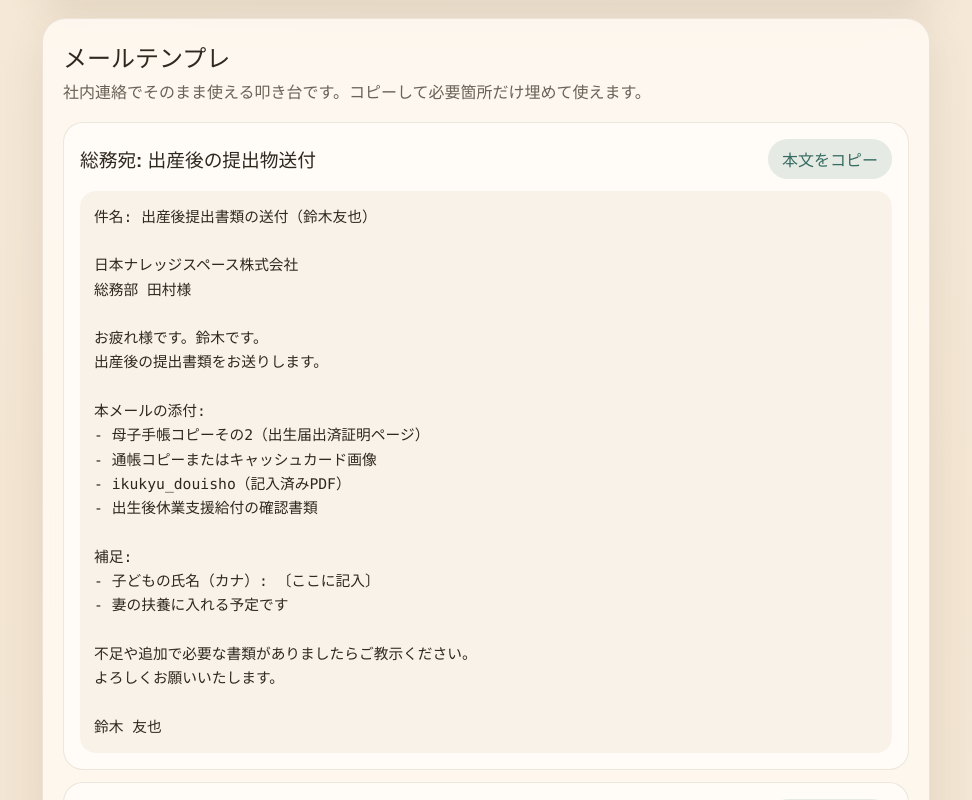
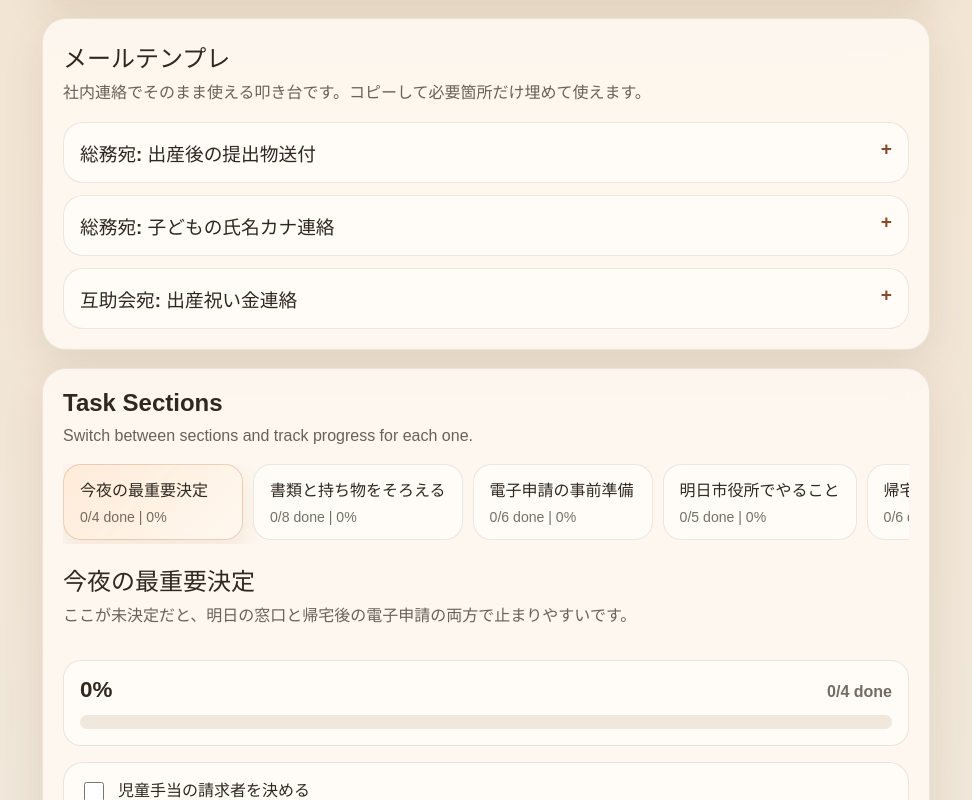
Before and after one commit to TomoyaSuzuki86/babys-birthReport, a React (Vite) app: page / in a window 1280 px wide. Shown: the part 1320-2120 px from the top of the page, without its empty margins (154-1126 px from the left). Built offline with nearby package versions, Linux system fonts and the light colour scheme.

Commit message:
Collapse mail templates

```diff
--- a/src/App.tsx
+++ b/src/App.tsx
@@ -801,19 +801,23 @@ function App() {
         </div>
         <div className="template-list">
           {mailTemplates.map((template) => (
-            <article className="template-card" key={template.id}>
+            <details className="template-card template-accordion" key={template.id}>
+              <summary className="template-summary">
+                <h3>{template.title}</h3>
+              </summary>
+              <div className="template-content">
                 <div className="template-head">
-                <h3>{template.title}</h3>
                   <button
                     className="copy-button"
                     type="button"
                     onClick={() => copyTemplate(template)}
                   >
-                  {copiedTemplateId === template.id ? "コピー済み" : "本文をコピー"}
+                    {copiedTemplateId === template.id ? "????????" : "??????????"}
                   </button>
                 </div>
                 <pre className="template-body">{template.body}</pre>
-            </article>
+              </div>
+            </details>
           ))}
         </div>
       </section>
--- a/src/styles.css
+++ b/src/styles.css
@@ -345,9 +345,48 @@ textarea {
   padding: 16px;
 }
 
+.template-accordion {
+  padding: 0;
+  overflow: hidden;
+}
+
+.template-summary {
+  display: block;
+  list-style: none;
+  cursor: pointer;
+  padding: 16px;
+}
+
+.template-summary::-webkit-details-marker {
+  display: none;
+}
+
+.template-summary h3 {
+  position: relative;
+  padding-right: 28px;
+}
+
+.template-summary h3::after {
+  content: "+";
+  position: absolute;
+  top: 0;
+  right: 0;
+  color: var(--accent-deep);
+  font-size: 1.2rem;
+  line-height: 1;
+}
+
+.template-accordion[open] .template-summary h3::after {
+  content: "-";
+}
+
+.template-content {
+  padding: 0 16px 16px;
+}
+
 .template-head {
   display: flex;
-  justify-content: space-between;
+  justify-content: flex-end;
   align-items: center;
   gap: 12px;
   margin-bottom: 12px;
```
Lines whose indentation alone changed are shown as unchanged.
